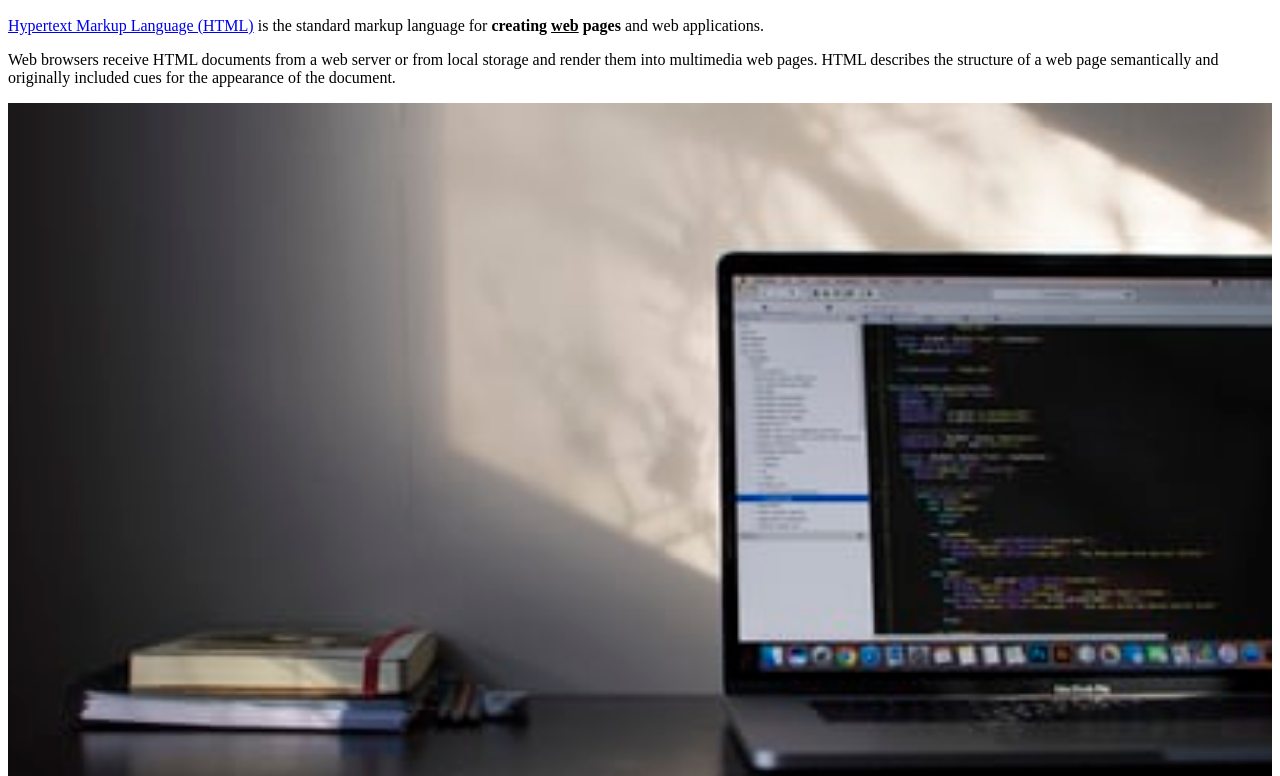
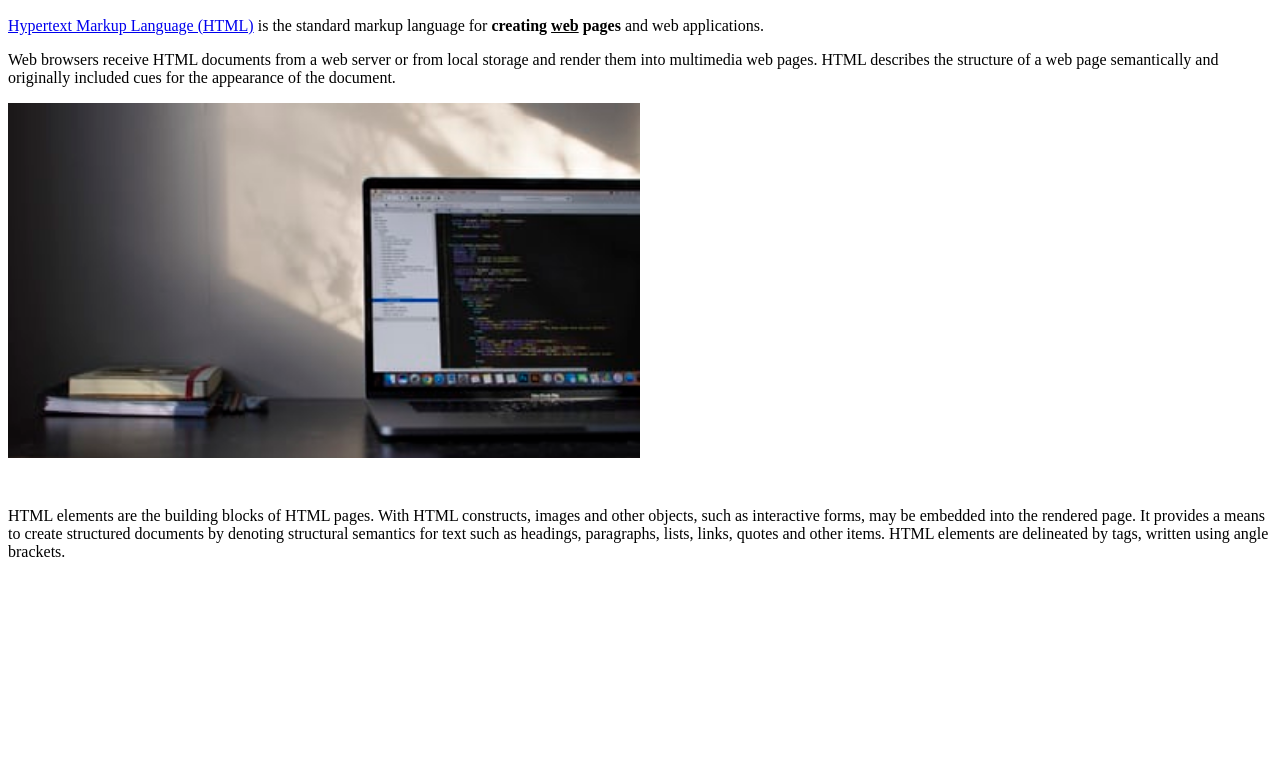
Before and after one commit to seokwoyun/web2, a plain HTML site: page 1.html in a window 1280 px wide. Shown: the part 684-1460 px from the top of the page. After the commit the page ends 1261 px from the top, so only its background shows below. Drawn offline with Linux system fonts and the light colour scheme; a script that the page names is missing.

Commit message:
2019-08-30

```diff
--- a/1.html
+++ b/1.html
@@ -26,7 +26,7 @@
     </p>
     <p><a href="https://en.wikipedia.org/wiki/HTML" target="_blank" title="HTML이란">Hypertext Markup Language (HTML)</a> is the standard markup language for <strong>creating <u>web</u> pages</strong> and web applications.</p>
     <p>Web browsers receive HTML documents from a web server or from local storage and render them into multimedia web pages. HTML describes the structure of a web page semantically and originally included cues for the appearance of the document.</p>
-    <img src="coding.jfif" width="100%">
+    <img src="coding.jfif" width="50%">
     <p style="margin-top:45px;">HTML elements are the building blocks of HTML pages. With HTML constructs, images and other objects, such as interactive forms, may be embedded into the rendered page. It provides a means to create structured documents by denoting structural semantics for text such as headings, paragraphs, lists, links, quotes and other items. HTML elements are delineated by tags, written using angle brackets.</p>
     <p>
       <div id="disqus_thread"></div>
```
